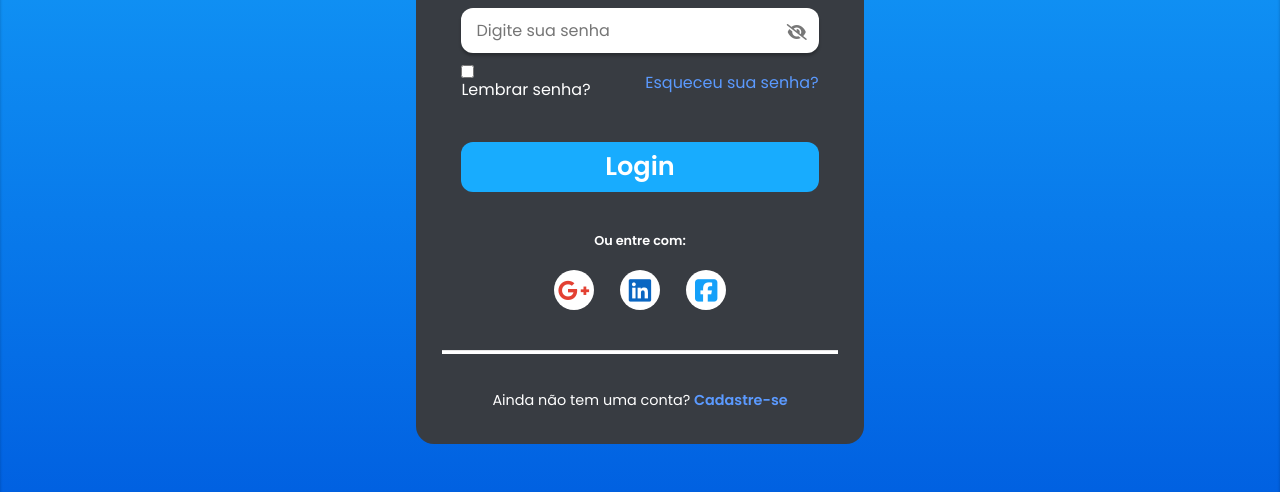
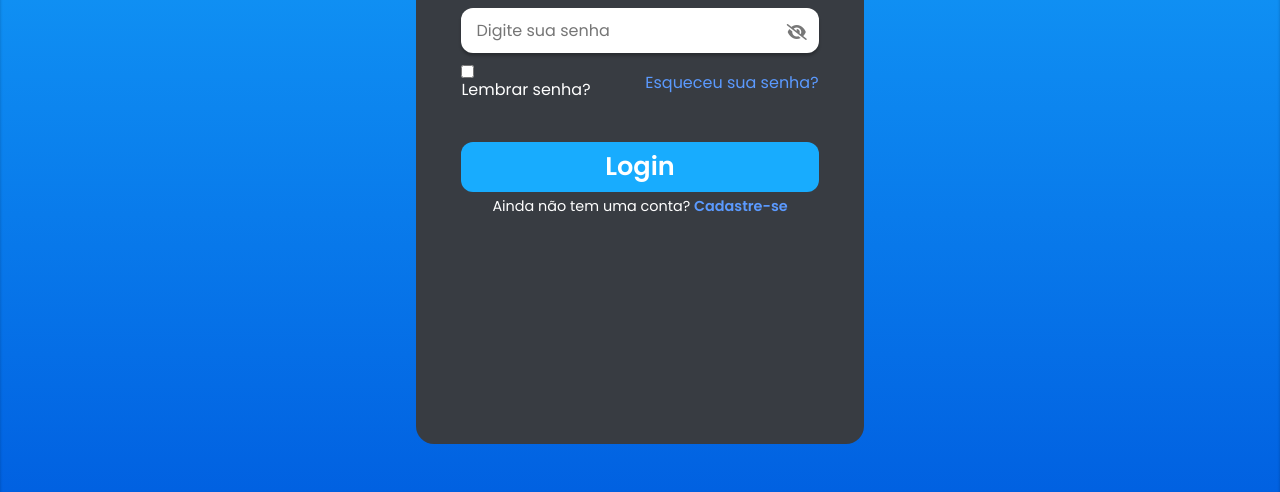
Before and after one commit to Gsouzabd/php-blogAdmin-project, a PHP site: page /index.php in a window 1280 px wide. Shown: the part 308-800 px from the top of the page. Run offline with PHP 8.4, Linux system fonts and the light colour scheme; the visitor is signed in with stand-in values (Sample User, id 1); some libraries are stand-ins or nearby versions.

Commit message:
update phtml

```diff
--- a/public/login.php
+++ b/public/login.php
@@ -51,18 +51,7 @@
 
     <button id="btn-login">Login</button>
 
-    <section class="links-container">
-      <span>Ou entre com:</span>
-
-      <aside>
-        <a href="#"><i class="fa-brands fa-google-plus-g google"></i></a>
-        <a href="#"><i class="fa-brands fa-linkedin linkedin"></i></a>
-        <a href="#"><i class="fa-brands fa-square-facebook facebook"></i></a>
-      </aside>
-    </section>
-
     <footer>
-      <hr>
       <span>Ainda não tem uma conta? <a href="cadastro.html">Cadastre-se</a> </span>
     </footer>
   </form>
```
